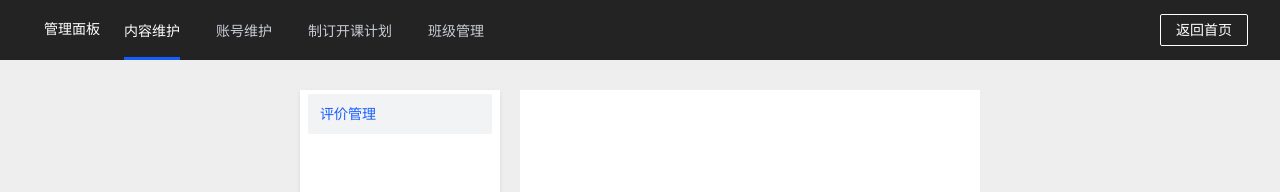
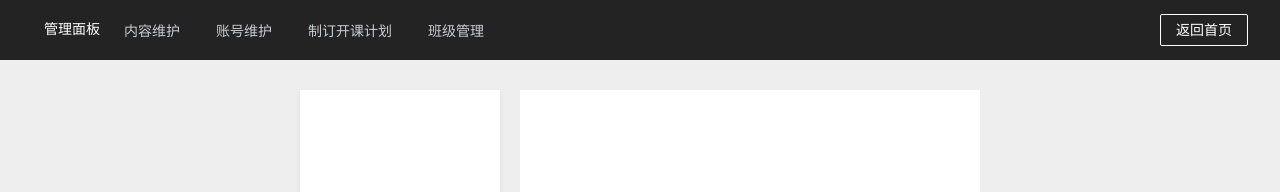
Before and after one commit to Merlin218/uml-exercise, a Vue app: page /uml-exercise/admin in a window 1280 px wide. Shown: the top 192 px of the page. Built offline with nearby package versions, Linux system fonts and the light colour scheme.

Commit message:
fix:修复menu选中状态

```diff
--- a/src/App.vue
+++ b/src/App.vue
@@ -4,6 +4,10 @@
   <div id="container"><router-view></router-view></div>
 </template>
 
+<script setup>
+
+</script>
+
 <style>
 #container {
   height: 100%;
--- a/src/components/Index/Effect/Social.vue
+++ b/src/components/Index/Effect/Social.vue
@@ -18,7 +18,7 @@
       placeholder="请输入你的评论..."
       :max-length="50"
       allow-clear
-      :auto-size="{
+      :autoSize="{
         minRows: 3,
         maxRows: 5,
       }"
--- a/src/components/Layout/Layout.vue
+++ b/src/components/Layout/Layout.vue
@@ -50,7 +50,7 @@ export default {
   setup() {
     const router = useRouter();
     const isNotHome = computed(() => router.currentRoute.value.name !== 'home');
-    const hasModule = computed(() => !router.currentRoute.value.query.single);
+    const hasModule = computed(() => !router.currentRoute.value.meta.single);
     return { isNotHome, hasModule };
   },
 };
--- a/src/components/Layout/LayoutNav.vue
+++ b/src/components/Layout/LayoutNav.vue
@@ -3,15 +3,14 @@
   <a-menu
       mode="horizontal"
       :theme="theme"
-      v-model:selectedKeys="selectedKeys"
-      @menu-item-click="handleMenuClick"
+      :selectedKeys="selectedKeys"
       :style="{
       position: 'relative',
     }"
   >
     <a-menu-item disabled>
       <slot name="title"></slot>
-      <a-menu-item v-for="module in navBar" :key="module.key" @click="toPath(module)">{{
+      <a-menu-item v-for="module in navBar" :key="module.key" @click="handleMenuClick(module)">{{
           module.name
         }}
       </a-menu-item>
@@ -23,53 +22,43 @@
     </a-menu-item>
   </a-menu>
 </template>
-<script>
+<script setup>
 import {
   inject, reactive, ref, watch,
 } from 'vue';
 import { useStore } from 'vuex';
 import { useRouter } from 'vue-router';
 
-export default {
-  name: 'layout-header',
-  props: ['navBarConfig'],
-  setup(props) {
 const store = useStore();
 const router = useRouter();
+const props = defineProps(['navBarConfig']);
 const navBar = reactive(props.navBarConfig);
-    const selectedKeys = ref(['0']);
-    const handleMenuClick = (e) => {
-      store.state.navBarSelected = e;
-    };
-    const toPath = (module) => {
-      const prefix = router.currentRoute.value.fullPath.includes('/index') ? '/index/' : '/admin/';
+const selectedKeys = ref([store.state.navBarSelected]);
+const prefix = ref(router.currentRoute.value.fullPath.includes('/index') ? '/index/' : '/admin/');
+
+const handleMenuClick = (module) => {
   router.push(
-        prefix
+    prefix.value
           + module.routerName,
   );
+  store.commit('changeNavBarSelected', module.key);
 };
-    const prefix = ref(router.currentRoute.value.fullPath.includes('/index') ? '/index/' : '/admin/');
+
+watch(
+  () => router.currentRoute.value.meta.nav,
+  (params) => {
+    selectedKeys.value = [params];
+    store.commit('changeNavBarSelected', params);
+    store.commit('changeSiderMenu', navBar[params]?.modules);
+  },
+  {
+    immediate: true,
+  },
+);
+
 // 配置主题
 const theme = inject('theme');
 
-    // watch(
-    //   () => router.currentRoute.value.fullPath,
-    //   (params) => {
-    //     selectedKeys.value = [navBar.findIndex((item) => item.key === params.split('/')[2])];
-    //   },
-    // );
-
-    return {
-      navBar,
-      selectedKeys,
-      handleMenuClick,
-      theme,
-      toPath,
-      prefix,
-      router,
-    };
-  },
-};
 </script>
 
 <style scoped>
--- a/src/components/Layout/LayoutSider.vue
+++ b/src/components/Layout/LayoutSider.vue
@@ -1,63 +1,47 @@
 <template>
   <a-menu
-      v-if="navBar[navBarSelected].modules"
-      v-model:selectedKeys="selectedKeys"
-      @sub-menu-click="selectedKeys = [$event]"
+    v-if="modules"
+    :selectedKeys="selectKeys"
     :style="{
       maxHeight: '82vh',
     }"
   >
     <a-menu-item
-          v-for="module in navBar[navBarSelected].modules"
+      v-for="module in modules"
       :key="module.key"
-          @click="toPath(module)"
+      @click="handleMenuClick(module)"
       >{{ module.name }}
     </a-menu-item>
   </a-menu>
 </template>
-<script>
-import {
-  computed, reactive, ref, watch,
-} from 'vue';
+<script setup>
+import { watch, ref, computed } from 'vue';
 import { useStore } from 'vuex';
 import { useRouter } from 'vue-router';
-import { navBarConfig as indexNavBar } from '../../configs/index.config';
-import { navBarConfig as adminNavBar } from '../../configs/admin.config';
 
-export default {
-  name: 'layout-sider',
-  setup() {
 const store = useStore();
 const router = useRouter();
-    const navBar = reactive(
-      router.currentRoute.value.fullPath.includes('/index') ? indexNavBar : adminNavBar,
-    );
-    const selectedKeys = ref(['0']);
-    const navBarSelected = computed(() => {
-      selectedKeys.value = ['0'];
-      return store.state.navBarSelected;
-    });
-    const toPath = (module) => {
+const modules = computed(() => store.state.siderMenu);
+const selectKeys = ref([store.state.siderSelected]);
+const handleMenuClick = (module) => {
   if (module.component) {
-        const prefix = router.currentRoute.value.fullPath.includes('/index') ? '/index/' : '/admin/';
+    const arr = router.currentRoute.value.fullPath.split('/');
+    arr[arr.length - 1] = module.routerName;
     router.push(
-          `${prefix
-            + navBar[navBarSelected.value].routerName
-          }/${
-            module.routerName
-          }`,
+      arr.join('/'),
     );
   }
 };
+watch(
+  () => router.currentRoute.value.meta.module,
+  (params) => {
+    selectKeys.value = [params];
+    store.commit('changeSiderSelected', params);
+  },
+  {
+    immediate: true,
+  },
+);
 
-    return {
-      router,
-      selectedKeys,
-      navBarSelected,
-      navBar,
-      toPath,
-    };
-  },
-};
 </script>
 <style lang=""></style>
--- a/src/configs/index.config.js
+++ b/src/configs/index.config.js
@@ -45,7 +45,7 @@ const config = [
     name: '首页',
     routerName: 'home',
     component: Home,
-    query: { single: true },
+    meta: { single: true },
   },
   {
     name: '课程概况',
--- a/src/router/index.js
+++ b/src/router/index.js
@@ -28,6 +28,10 @@ const handleChildRoutes = (navBarConfig) => {
             name: `${nav.routerName}-${module.routerName}`,
             path: `${nav.routerName}/${module.routerName}`,
             component: module.component,
+            meta: {
+              nav: nav.key,
+              module: module.key,
+            },
           },
         ]);
       });
--- a/src/store/index.js
+++ b/src/store/index.js
@@ -1,8 +1,20 @@
-import { createStore } from "vuex";
-import { ref } from "vue";
+import { createStore } from 'vuex';
+
 export default createStore({
   state: {
-    navBarSelected: "0",
+    navBarSelected: '0',
+    siderSelected: '0',
+    siderMenu: [],
   },
-  mutations: {},
+  mutations: {
+    changeNavBarSelected(state, value) {
+      state.navBarSelected = value;
+    },
+    changeSiderSelected(state, value) {
+      state.siderSelected = value;
+    },
+    changeSiderMenu(state, value) {
+      state.siderMenu = value;
+    },
+  },
 });
```
Lines whose indentation alone changed are shown as unchanged.
